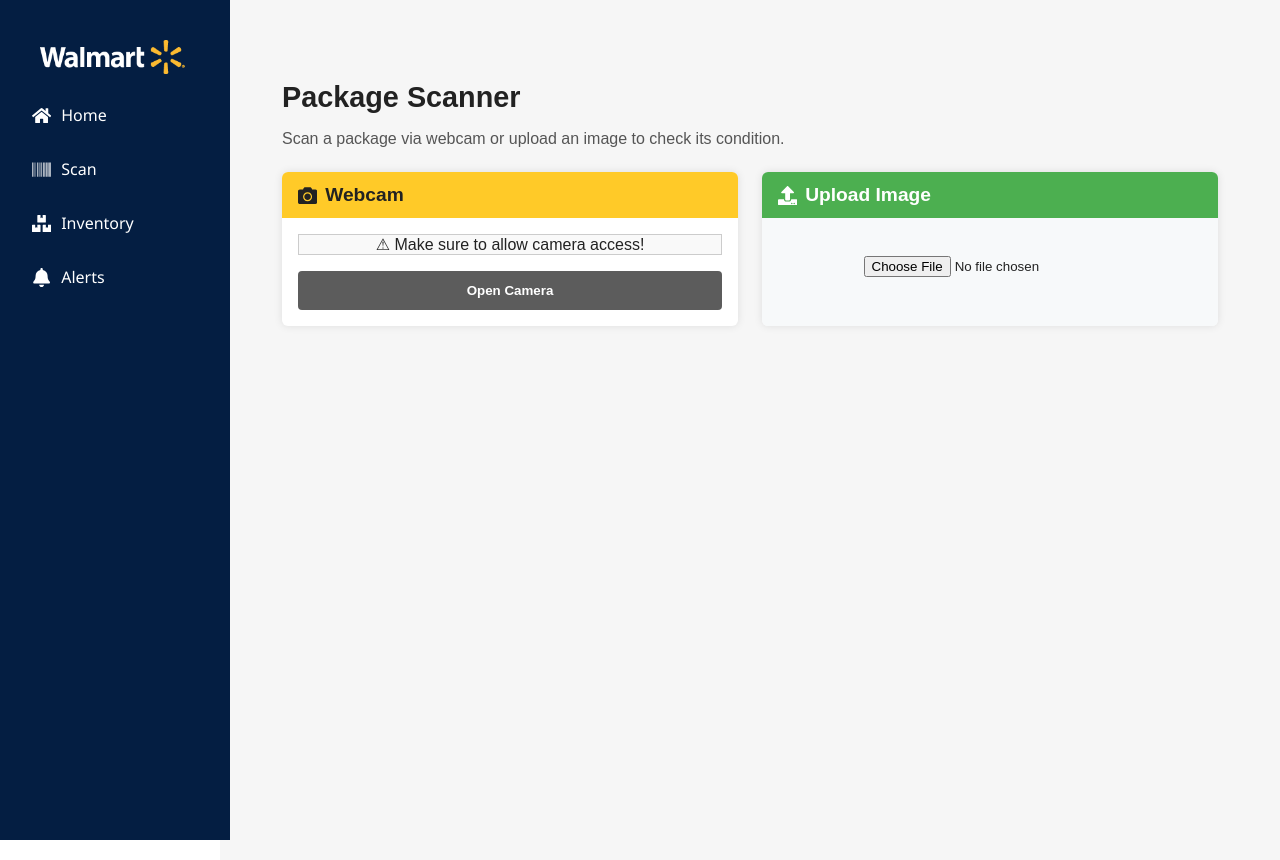
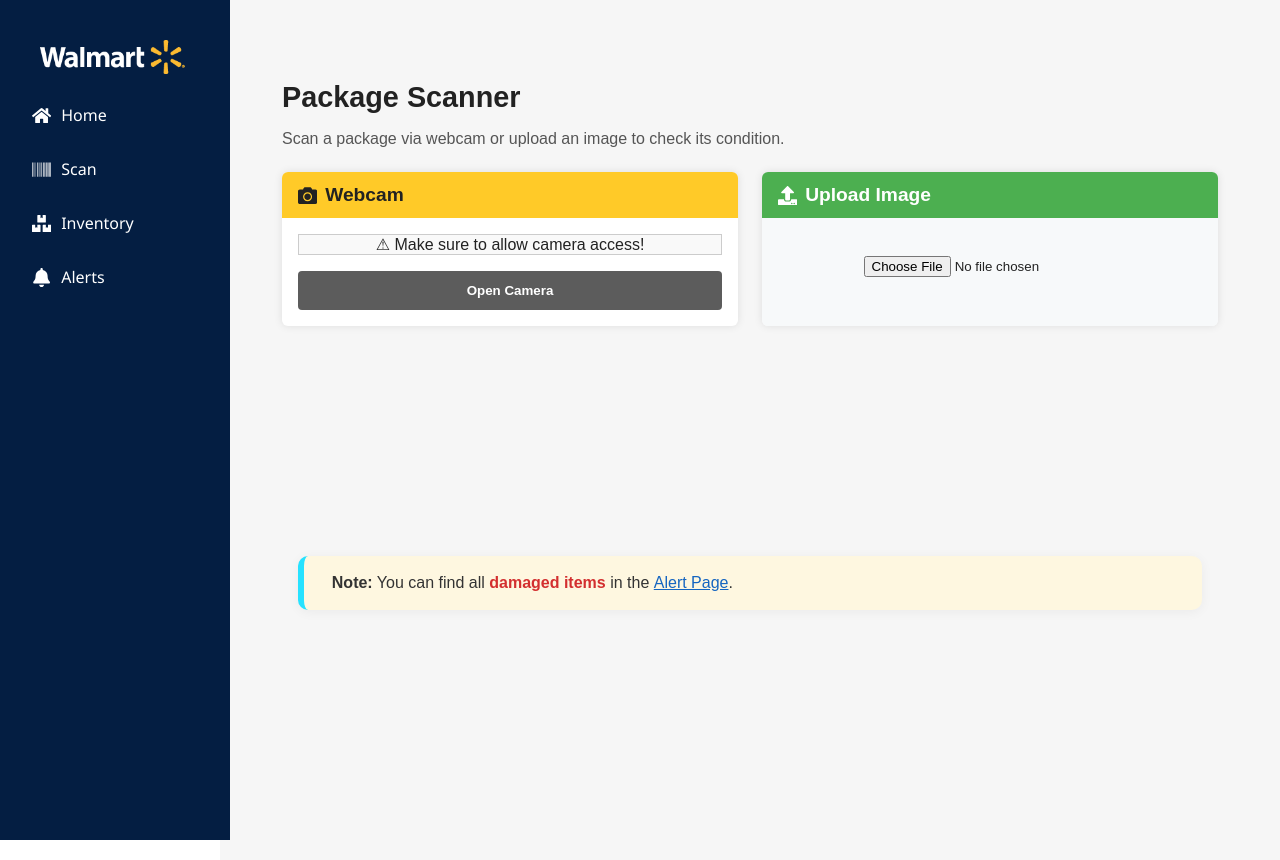
Before and after one commit to AarthiHonguthi/DefektGuardd, a React (Create React App) app in the folder frontend/: page /scan in a window 1280 px wide. Built offline with nearby package versions, Linux system fonts and the light colour scheme; no server answers.

Commit message:
Updated Scan page UI

```diff
--- a/frontend/package.json
+++ b/frontend/package.json
@@ -10,6 +10,7 @@
     "axios": "^1.10.0",
     "react": "^19.1.0",
     "react-dom": "^19.1.0",
+    "react-hot-toast": "^2.5.2",
     "react-icons": "^5.5.0",
     "react-router-dom": "^7.6.2",
     "react-scripts": "5.0.1",
--- a/frontend/src/App.jsx
+++ b/frontend/src/App.jsx
@@ -4,12 +4,22 @@ import Scan from "./pages/Scan";
 import Inventory from "./pages/Inventory";
 import Alerts from "./pages/Alerts";
 import Layout from "./components/Layout";
-
+import { Toaster } from "react-hot-toast";
 
 function App() {
   return (
     <Router>
       <Layout>
+        <Toaster
+          position="top-right"
+          toastOptions={{
+            duration: 3000,
+            style: {
+              fontSize: "14px",
+              padding: "12px 16px",
+            },
+          }}
+        />
         <Routes>
           <Route path="/" element={<Dashboard />} />
           <Route path="/scan" element={<Scan />} />
--- a/frontend/src/pages/Scan.jsx
+++ b/frontend/src/pages/Scan.jsx
@@ -2,10 +2,11 @@ import React, { useRef, useState, useCallback } from "react";
 import Webcam from "react-webcam";
 import { FaCamera, FaUpload } from "react-icons/fa";
 import "./ScanPage.css";
+import toast from "react-hot-toast";
 
 const Scan = () => {
   const webcamRef = useRef(null);
-  const fileInputRef = useRef(null); // new
+  const fileInputRef = useRef(null);
 
   const [cameraOn, setCameraOn] = useState(false);
   const [imageFile, setImageFile] = useState(null);
@@ -16,9 +17,6 @@ const Scan = () => {
   const backendURL = `${process.env.REACT_APP_BACKEND_URL}/predict`;
 
   const sendToBackend = (file) => {
-    console.log("Sending...");
-    console.log("Backend URL:", process.env.REACT_APP_BACKEND_URL);
-
     const formData = new FormData();
     formData.append("image", file);
 
@@ -35,14 +33,18 @@ const Scan = () => {
         if (data.label) {
           setPrediction(data.label);
           setConfidence(data.confidence);
+
+          if (data.label.toLowerCase() === "damaged") {
+            toast.success("Damaged item has been added to Alerts.");
+          }
         }
       })
       .catch(() => alert("Failed to predict"))
       .finally(() => {
         setLoading(false);
-        setImageFile(null); // clear the selected file
+        setImageFile(null);
         if (fileInputRef.current) {
-          fileInputRef.current.value = ""; // reset file input
+          fileInputRef.current.value = "";
         }
       });
   };
@@ -132,14 +134,36 @@ const Scan = () => {
       </div>
 
       <div className="result-section">
-        {loading && <p>🔍 Analyzing image...</p>}
-        {prediction && (
-          <p className={`prediction-text ${prediction}`}>
-            Prediction: <strong>{prediction}</strong>
-            <br />
-            Confidence: {(confidence * 100).toFixed(2)}%
-          </p>
+        {loading && (
+          <div className="result-card loading">
+            <div className="spinner"></div>
+            <p className="loading-text">Analyzing image, please wait...</p>
+          </div>
         )}
+
+        {prediction && !loading && (
+          <div className={`result-card ${prediction.toLowerCase()}`}>
+            <h2 className="result-title">Scan Result</h2>
+            <div className="result-info">
+              <p className="result-label">
+                <strong>Status:</strong>{" "}
+                <span className="status-tag">{prediction.toUpperCase()}</span>
+              </p>
+              <p className="result-confidence">
+                <strong>Confidence:</strong>{" "}
+                {confidence && (confidence * 100).toFixed(2)}%
+              </p>
+            </div>
+          </div>
+        )}
+      </div>
+      <div className="alert-note">
+        <strong>Note:</strong> You can find all{" "}
+        <span className="highlight-text">damaged items</span> in the{" "}
+        <a href="/alerts" className="alert-link">
+          Alert Page
+        </a>
+        .
       </div>
     </div>
   );
--- a/frontend/src/pages/ScanPage.css
+++ b/frontend/src/pages/ScanPage.css
@@ -95,3 +95,120 @@
   color: #333;
   font-size: 0.95rem;
 }
+
+.result-section {
+  margin-top: 40px;
+  display: flex;
+  justify-content: center;
+  align-items: center;
+  min-height: 150px;
+}
+
+.result-card {
+  background: #fff;
+  border-radius: 18px;
+  padding: 25px 35px;
+  box-shadow: 0 8px 30px rgba(0, 0, 0, 0.1);
+  text-align: center;
+  max-width: 360px;
+  width: 100%;
+  animation: fadeInUp 0.4s ease;
+}
+
+.result-title {
+  font-size: 22px;
+  margin-bottom: 16px;
+  color: #333;
+}
+
+.result-info p {
+  margin: 10px 0;
+  font-size: 16px;
+}
+
+.status-tag {
+  display: inline-block;
+  padding: 6px 12px;
+  border-radius: 12px;
+  font-weight: bold;
+  text-transform: capitalize;
+  font-size: 14px;
+}
+
+.result-card.damaged .status-tag {
+  background-color: #ffdddd;
+  color: #b00020;
+}
+
+.result-card.intact .status-tag {
+  background-color: #d7ffd9;
+  color: #006400;
+}
+
+.loading {
+  display: flex;
+  flex-direction: column;
+  align-items: center;
+}
+
+.loading-text {
+  margin-top: 14px;
+  font-size: 15px;
+  color: #555;
+  font-style: italic;
+}
+
+.spinner {
+  width: 32px;
+  height: 32px;
+  border: 4px solid #e0e0e0;
+  border-top: 4px solid #4a90e2;
+  border-radius: 50%;
+  animation: spin 0.8s linear infinite;
+}
+
+@keyframes spin {
+  to {
+    transform: rotate(360deg);
+  }
+}
+
+@keyframes fadeInUp {
+  from {
+    opacity: 0;
+    transform: translateY(15px);
+  }
+  to {
+    opacity: 1;
+    transform: translateY(0);
+  }
+}
+
+.alert-note {
+  margin: 40px auto 0;
+  padding: 18px 28px;
+  background: #fef7e0;
+  border-left: 6px solid #26e2ff;
+  font-size: 16px;
+  color: #333;
+  width: 90%;
+  max-width: 1000px;
+  border-radius: 10px;
+  box-shadow: 0 2px 12px rgba(0, 0, 0, 0.05);
+  animation: fadeIn 0.5s ease;
+}
+
+.alert-note .highlight-text {
+  font-weight: bold;
+  color: #d32f2f;
+}
+
+.alert-link {
+  color: #1565c0;
+  text-decoration: underline;
+  font-weight: 500;
+}
+
+.alert-link:hover {
+  color: #0d47a1;
+}
```
Also changed, not shown: 1 other file (tests, documents, lock files or other folders). Lines whose indentation alone changed are shown as unchanged.
